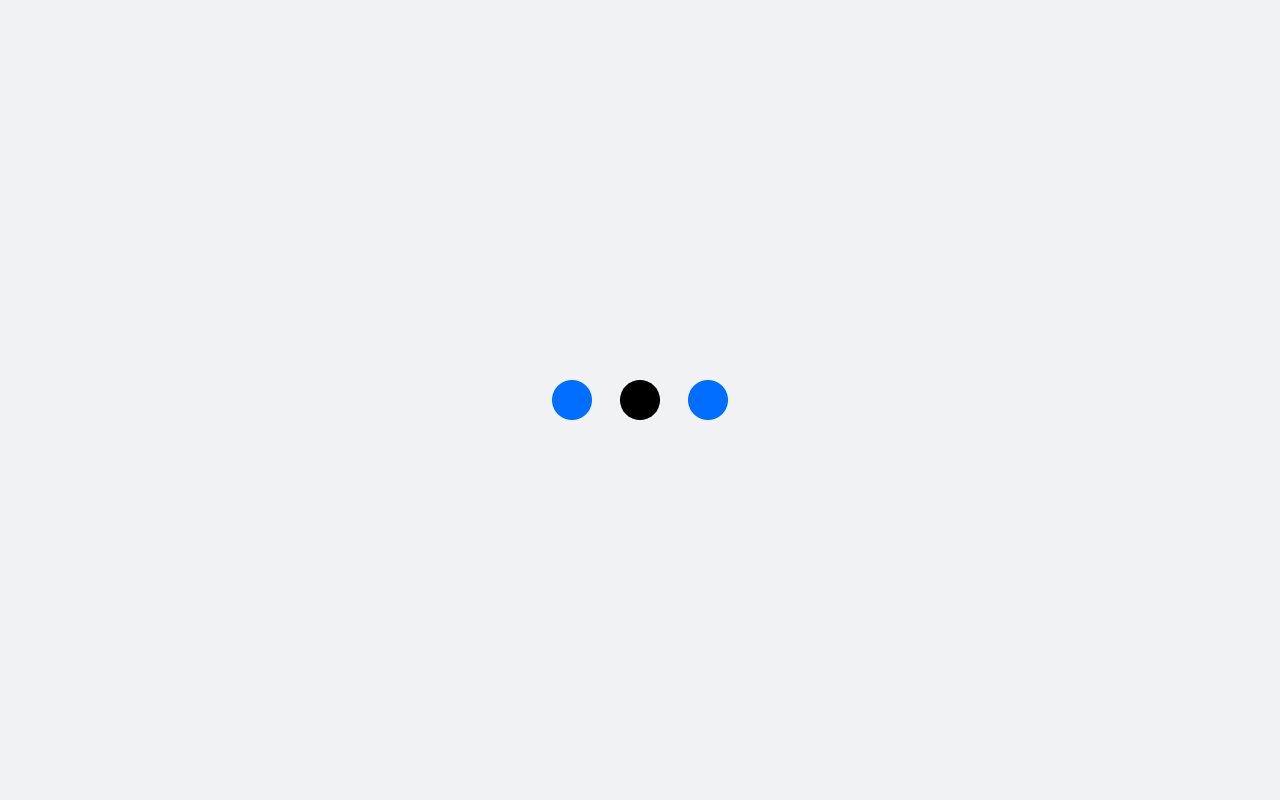
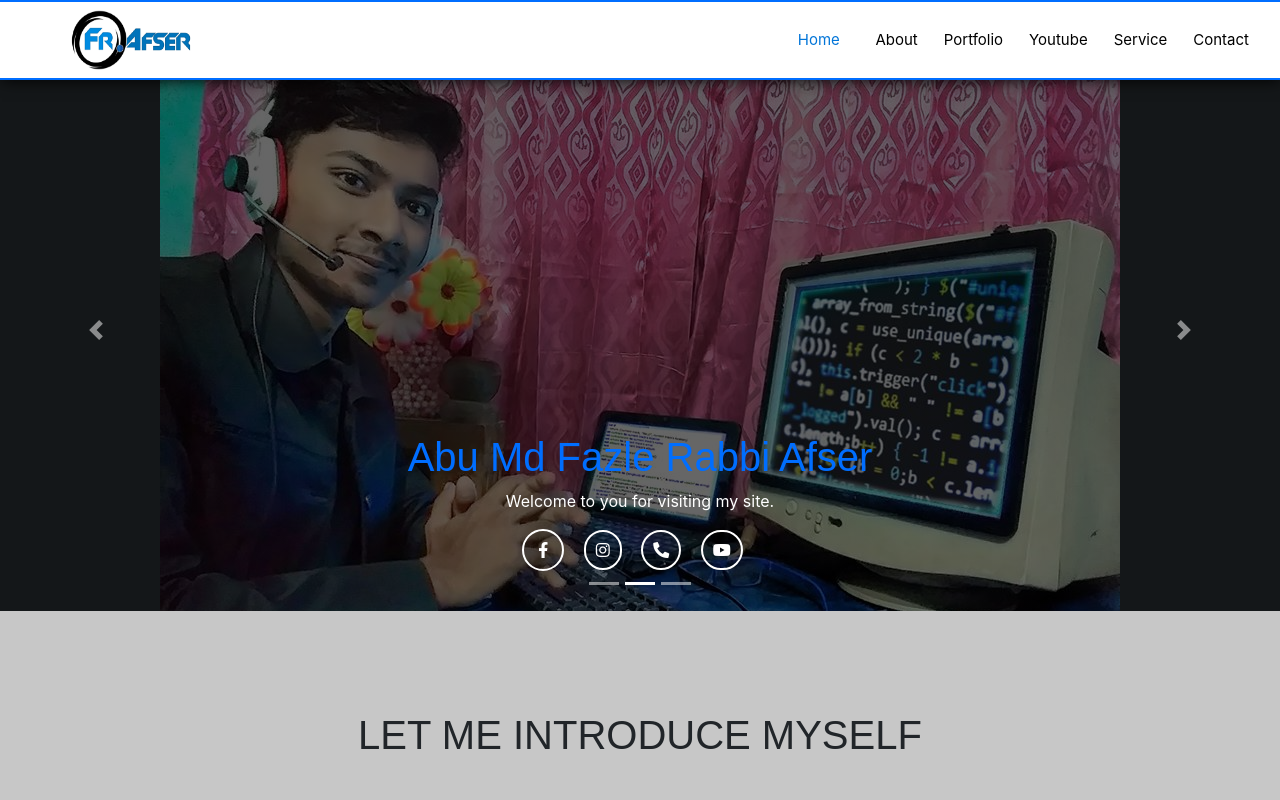
Before and after one commit to frafser/frafser.github.io, a plain HTML site: page index.html in a window 1280 px wide. Shown: the top 800 px of the page. Drawn offline with Linux system fonts and the light colour scheme; a web font is replaced by a local one.

Commit message:
preloader update

```diff
--- a/index.html
+++ b/index.html
@@ -312,7 +312,7 @@
         // Aos js
         var preloader = document.getElementById("loading");
         function myfunction(){
-            preloader.style.display = ""
+            preloader.style.display = "none"
         }
         // preloader js
         </script>
```
